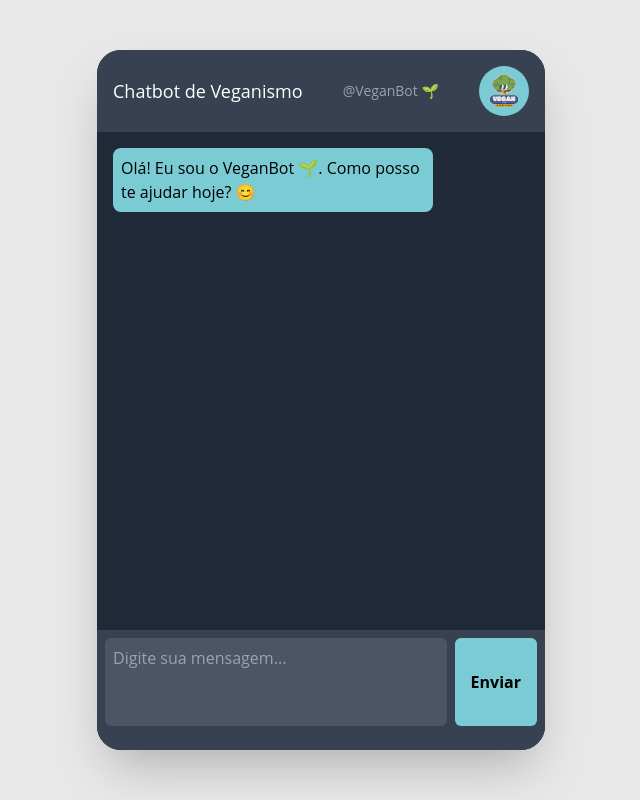
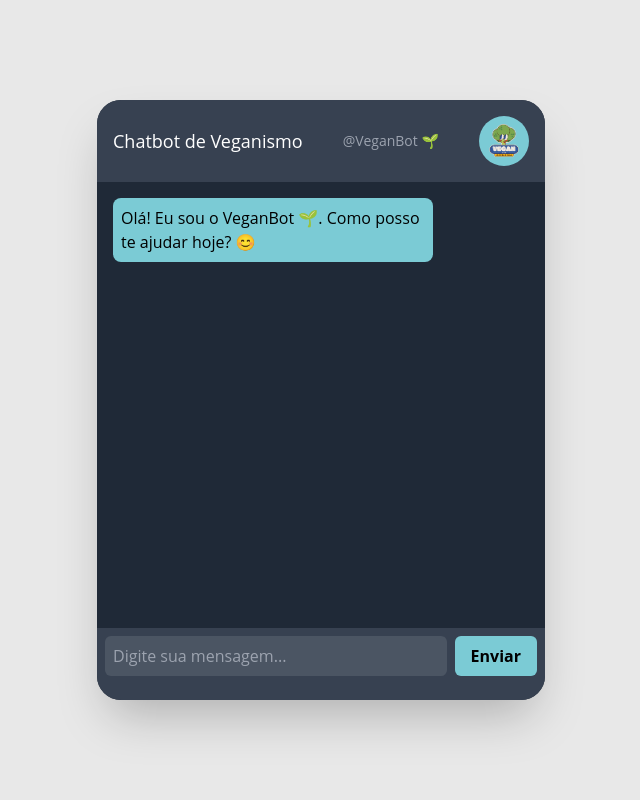
Before and after one commit to millenxs/veganbot-node, a React (Vite) app: page / in a window 1280 px wide. Shown: the whole page, without its empty margins (319-959 px from the left). Built offline with nearby package versions, Linux system fonts and the light colour scheme.

Commit message:
colors & height ajusted

```diff
--- a/src/components/ChatBot.jsx
+++ b/src/components/ChatBot.jsx
@@ -45,7 +45,7 @@ const ChatBot = () => {
 
   return (
     <div className="min-h-screen flex items-center justify-center">
-      <div className="bg-gray-800 rounded-3xl shadow-2xl w-full max-w-md h-[700px] flex flex-col overflow-hidden">
+      <div className="bg-gray-800 rounded-3xl shadow-2xl w-full max-w-md h-[600px] flex flex-col overflow-hidden">
         <div className="bg-gray-700 p-4 flex justify-between items-center">
           <div className="text-white text-lg">Chatbot de Veganismo</div>
           <h2 className="text-gray-400 text-sm">@VeganBot 🌱</h2>
@@ -73,17 +73,18 @@ const ChatBot = () => {
 
 
         <div className="bg-gray-700 p-2 flex">
-          <textarea
+          <input
+		  type="text"
             placeholder="Digite sua mensagem..."
             value={input}
             onChange={(e) => setInput(e.target.value)}
             onKeyPress={(e) => e.key === 'Enter' && sendMessage()}
             className="flex-grow p-2 bg-gray-600 text-white rounded-md outline-none resize-none mb-4"
             rows="3"
-          ></textarea>
+          ></input>
           <button
             onClick={sendMessage}
-            className="sendMessage ml-2 bg-[#7BCBD5] hover:bg-green-600 font-bold py-2 px-4 rounded-md mb-4"
+            className="sendMessage ml-2 bg-[#7BCBD5] hover:bg-[#4FB3C1] font-bold py-2 px-4 rounded-md mb-4"
           >
             Enviar
           </button>
```
